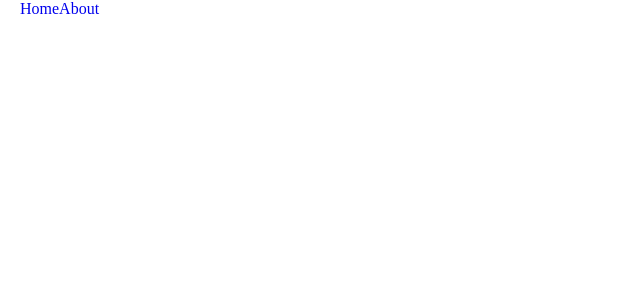
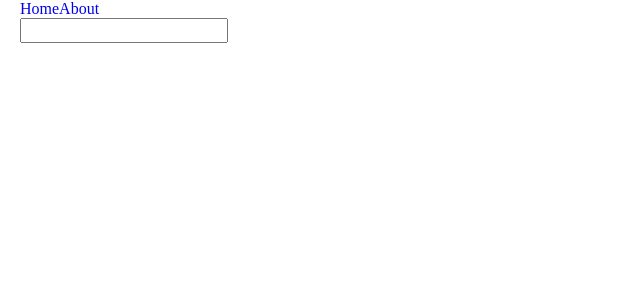
Before and after one commit to climbingirl/rick-and-morty-react, a React (Vite) app: page / in a window 1280 px wide. Shown: the top 300 px of the page, without its empty margins (0-640 px from the left). Built offline with nearby package versions, Linux system fonts and the light colour scheme.

Commit message:
feat: add search bar

```diff
--- /dev/null
+++ b/src/components/Search/Search.tsx
@@ -0,0 +1,46 @@
+import React from 'react';
+
+class Search extends React.Component {
+  state: { value: string };
+
+  constructor() {
+    super();
+    this.state = { value: '' };
+  }
+
+  componentDidMount(): void {
+    const savedValue = localStorage.getItem('rssReactIvanovaInputValue');
+    if (savedValue) this.setState({ value: savedValue });
+  }
+
+  componentWillUnmount(): void {
+    localStorage.setItem('rssReactIvanovaInputValue', this.state.value);
+  }
+
+  render(): React.ReactNode {
+    return (
+      <>
+        <form className="search__form" onSubmit={this.handleSubmit.bind(this)}>
+          <div className="search__inner">
+            <input
+              className="search__input"
+              type="text"
+              value={this.state.value}
+              onChange={this.handleChange.bind(this)}
+            />
+          </div>
+        </form>
+      </>
+    );
+  }
+
+  handleChange(e: React.ChangeEvent<HTMLInputElement>): void {
+    this.setState({ value: e.target.value });
+  }
+
+  handleSubmit(e: React.FormEvent): void {
+    e.preventDefault();
+  }
+}
+
+export default Search;
--- a/src/pages/Home/Home.tsx
+++ b/src/pages/Home/Home.tsx
@@ -1,10 +1,14 @@
 import React from 'react';
+
+import Search from '../../components/Search/Search';
 
 class Home extends React.Component {
   render(): React.ReactNode {
     return (
       <div className="home">
-        <div className="home__container container"></div>
+        <div className="home__container container">
+          <Search />
+        </div>
       </div>
     );
   }
```
Also changed, not shown: src/App.tsx (+4 -3 lines).
